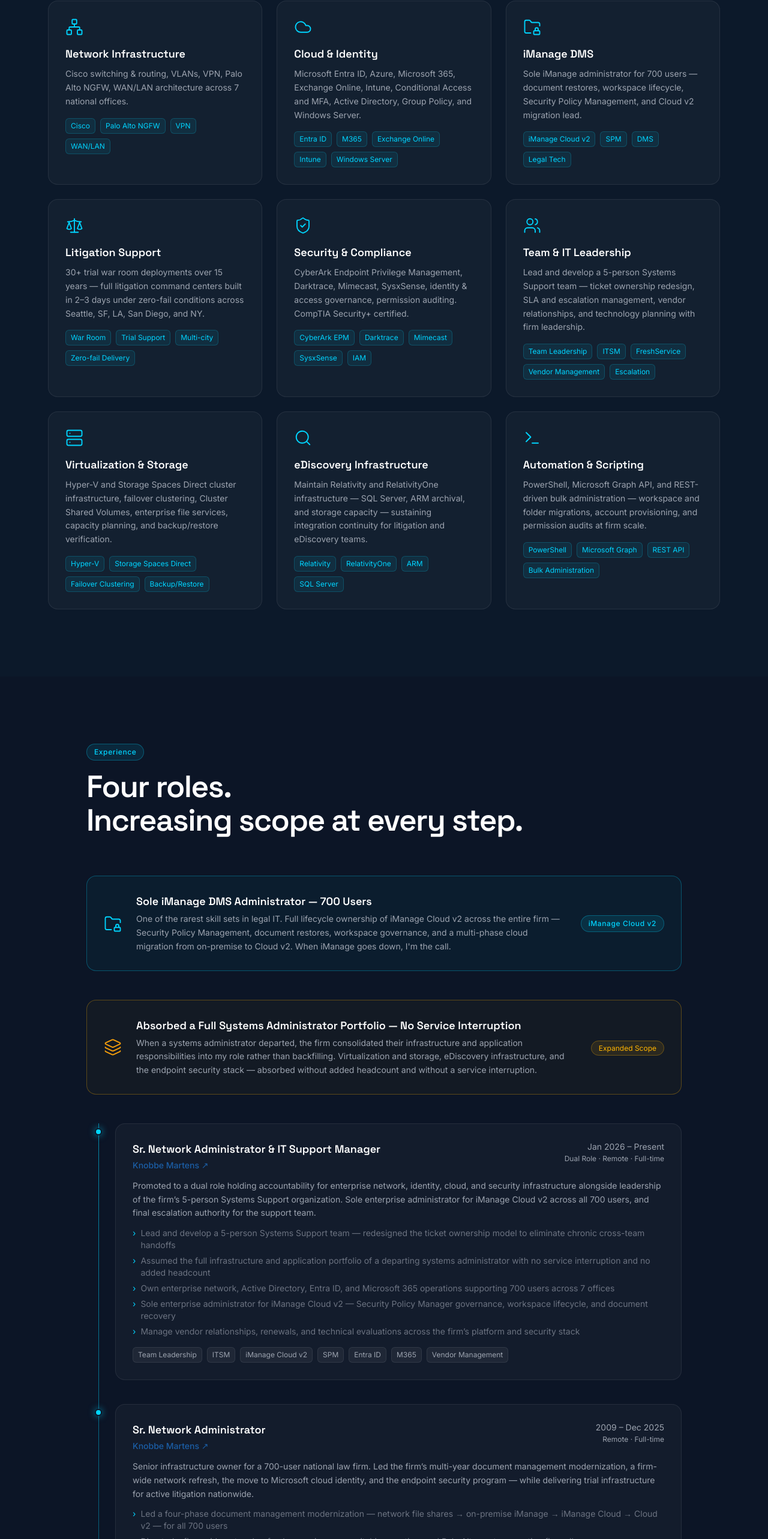
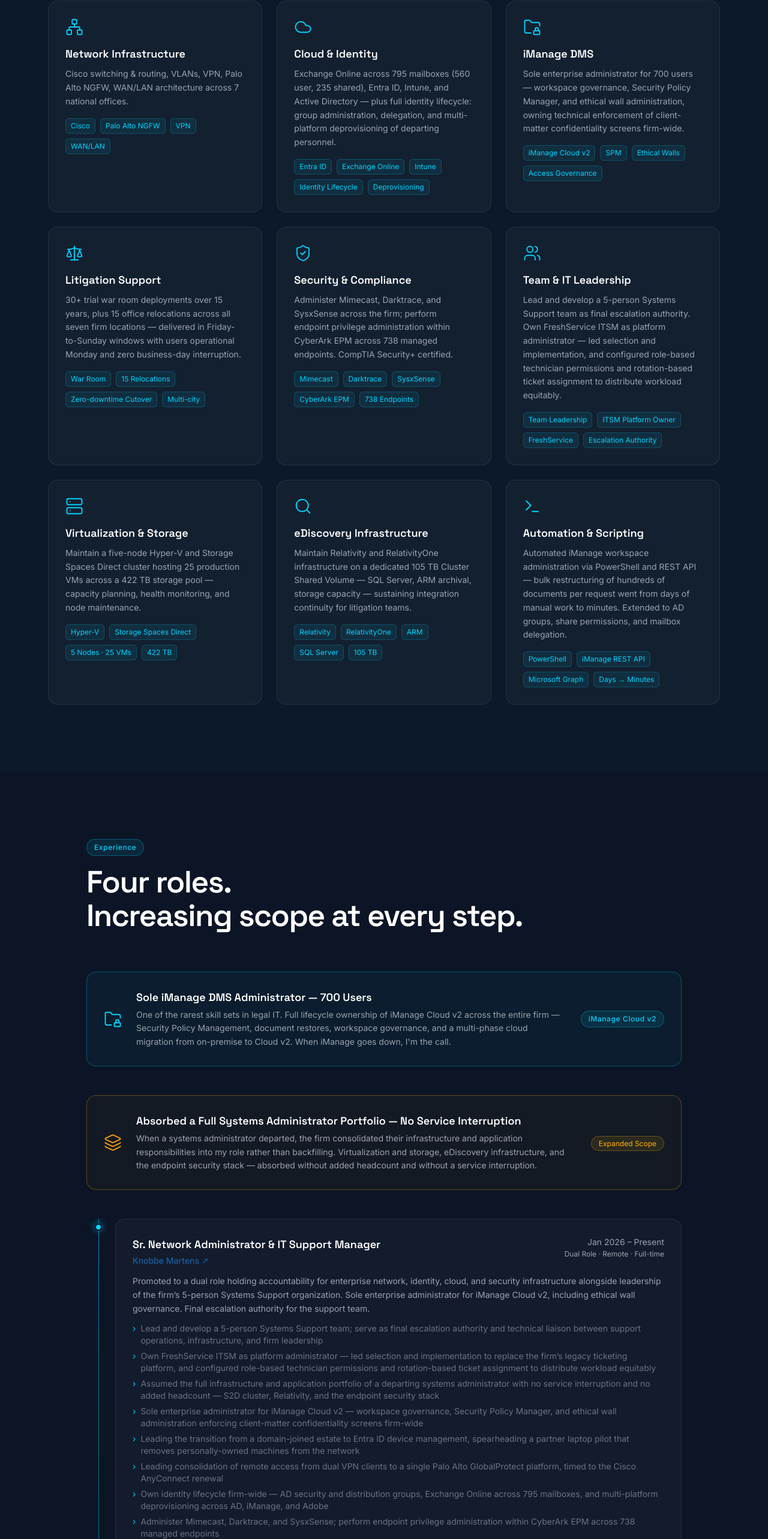
Before and after one commit to MrDVD858/DvD-WebsiteResume, a React (Vite) app: page / in a window 1280 px wide. Shown: the part 2028-4594 px from the top of the page at 60% size. Built offline with nearby package versions, Linux system fonts and the light colour scheme.

Commit message:
update website

```diff
--- a/src/components/ExperienceSection.tsx
+++ b/src/components/ExperienceSection.tsx
@@ -8,43 +8,47 @@
     role: 'Sr. Network Administrator & IT Support Manager',
     company: 'Knobbe Martens',
     companyUrl: 'https://www.knobbe.com/',
-    period: 'Jan 2026 – Present',
-    type: 'Dual Role · Remote · Full-time',
-    desc: 'Promoted to a dual role holding accountability for enterprise network, identity, cloud, and security infrastructure alongside leadership of the firm\u2019s 5-person Systems Support organization. Sole enterprise administrator for iManage Cloud v2 across all 700 users, and final escalation authority for the support team.',
+    period: 'Jan 2026 \u2013 Present',
+    type: 'Dual Role \u00b7 Remote \u00b7 Full-time',
+    desc: 'Promoted to a dual role holding accountability for enterprise network, identity, cloud, and security infrastructure alongside leadership of the firm\u2019s 5-person Systems Support organization. Sole enterprise administrator for iManage Cloud v2, including ethical wall governance. Final escalation authority for the support team.',
     bullets: [
-      'Lead and develop a 5-person Systems Support team — redesigned the ticket ownership model to eliminate chronic cross-team handoffs',
-      'Assumed the full infrastructure and application portfolio of a departing systems administrator with no service interruption and no added headcount',
-      'Own enterprise network, Active Directory, Entra ID, and Microsoft 365 operations supporting 700 users across 7 offices',
-      'Sole enterprise administrator for iManage Cloud v2 — Security Policy Manager governance, workspace lifecycle, and document recovery',
-      'Manage vendor relationships, renewals, and technical evaluations across the firm\u2019s platform and security stack',
+      'Lead and develop a 5-person Systems Support team; serve as final escalation authority and technical liaison between support operations, infrastructure, and firm leadership',
+      'Own FreshService ITSM as platform administrator \u2014 led selection and implementation to replace the firm\u2019s legacy ticketing platform, and configured role-based technician permissions and rotation-based ticket assignment to distribute workload equitably',
+      'Assumed the full infrastructure and application portfolio of a departing systems administrator with no service interruption and no added headcount \u2014 S2D cluster, Relativity, and the endpoint security stack',
+      'Sole enterprise administrator for iManage Cloud v2 \u2014 workspace governance, Security Policy Manager, and ethical wall administration enforcing client-matter confidentiality screens firm-wide',
+      'Leading the transition from a domain-joined estate to Entra ID device management, spearheading a partner laptop pilot that removes personally-owned machines from the network',
+      'Leading consolidation of remote access from dual VPN clients to a single Palo Alto GlobalProtect platform, timed to the Cisco AnyConnect renewal',
+      'Own identity lifecycle firm-wide \u2014 AD security and distribution groups, Exchange Online across 795 mailboxes, and multi-platform deprovisioning across AD, iManage, and Adobe',
+      'Administer Mimecast, Darktrace, and SysxSense; perform endpoint privilege administration within CyberArk EPM across 738 managed endpoints',
+      'Authored infrastructure runbooks and operations documentation, enabling team-wide support of systems previously dependent on a single administrator',
     ],
-    tags: ['Team Leadership', 'ITSM', 'iManage Cloud v2', 'SPM', 'Entra ID', 'M365', 'Vendor Management'],
+    tags: ['Team Leadership', 'ITSM Implementation', 'iManage Cloud v2', 'Ethical Walls', 'Entra ID', 'GlobalProtect', 'Identity Lifecycle'],
   },
   {
     role: 'Sr. Network Administrator',
     company: 'Knobbe Martens',
     companyUrl: 'https://www.knobbe.com/',
-    period: '2009 – Dec 2025',
-    type: 'Remote · Full-time',
-    desc: 'Senior infrastructure owner for a 700-user national law firm. Led the firm\u2019s multi-year document management modernization, a firm-wide network refresh, the move to Microsoft cloud identity, and the endpoint security program — while delivering trial infrastructure for active litigation nationwide.',
+    period: '2009 \u2013 Dec 2025',
+    type: 'Remote \u00b7 Full-time',
+    desc: 'Senior infrastructure owner for a 700-user national law firm. Led the multi-year document management modernization, the network refresh cycle, the move to Microsoft cloud identity, and the automation program \u2014 while delivering trial and relocation infrastructure nationwide.',
     bullets: [
-      'Led a four-phase document management modernization — network file shares → on-premise iManage → iManage Cloud → Cloud v2 — for all 700 users',
-      'Directed a firm-wide network refresh spanning core switching, routing, and Palo Alto next-generation firewalls',
-      'Standardized firewall policy and remote access through Panorama and GlobalProtect, scaling secure connectivity through the shift to remote and hybrid work',
-      'Deployed and administered Entra ID, Microsoft 365, Exchange Online, and Intune under centralized policy',
-      'Implemented the firm\u2019s endpoint and email security stack — CyberArk Endpoint Privilege Management, Darktrace, Mimecast, and SysxSense',
-      'Maintained Hyper-V and Storage Spaces Direct cluster infrastructure, including capacity planning and backup/restore verification',
-      'Maintained Relativity and RelativityOne infrastructure — SQL Server, ARM archival, and storage — sustaining integration continuity for eDiscovery teams',
-      'Automated bulk administration with PowerShell, Microsoft Graph, and REST APIs — workspace migrations, provisioning, and permission audits',
-      'Delivered 30+ trial war room deployments over 15 years across Seattle, SF, LA, San Diego, and NY',
+      'Led a four-phase document management modernization \u2014 file shares \u2192 on-premise iManage \u2192 iManage Cloud \u2192 Cloud v2 \u2014 executing each cutover Friday to Sunday with users operational Monday morning',
+      'Automated iManage workspace administration via PowerShell and REST API, replacing a five-year manual process \u2014 bulk restructuring of hundreds of documents per request went from days to minutes',
+      'Extended automation across AD user and group administration, network share permissions, and Exchange Online mailbox delegation',
+      'Own a recurring four-to-five-year network refresh cycle across seven offices; standardized firewall policy and remote access through Palo Alto NGFW, Panorama, and GlobalProtect',
+      'Deployed and administered Entra ID, Microsoft 365, Exchange Online, and Intune in a hybrid domain-joined posture',
+      'Maintain a five-node Hyper-V and Storage Spaces Direct cluster \u2014 25 production VMs across a 422 TB pool, including the Relativity estate on a dedicated 105 TB CSV, litigation NAS, and on-premises SQL',
+      'Maintain Relativity and RelativityOne infrastructure \u2014 SQL Server, ARM archival, and storage capacity \u2014 through platform migration',
+      'Executed 15 office relocations across all seven firm locations in Friday-to-Sunday windows with zero business-day interruption',
+      'Delivered 30+ trial war room deployments over 15 years across Seattle, SF, LA, San Diego, and New York',
     ],
-    tags: ['iManage', 'Palo Alto NGFW', 'Panorama', 'GlobalProtect', 'Entra ID', 'Intune', 'Hyper-V', 'S2D', 'RelativityOne', 'PowerShell', 'CyberArk'],
+    tags: ['iManage', 'PowerShell', 'REST API', 'Palo Alto NGFW', 'Hyper-V', 'S2D', '422 TB', 'RelativityOne', 'Intune'],
   },
   {
     role: 'Jr. Network Administrator',
     company: 'Knobbe Martens',
     companyUrl: 'https://www.knobbe.com/',
-    period: '2005 – 2009',
+    period: '2005 \u2013 2009',
     type: 'Promoted from Systems Support',
     desc: 'Primary on-site IT resource for the San Diego office with remote support responsibility across five additional national offices. Established the on-site litigation deployment practice later scaled firm-wide.',
     bullets: [
@@ -58,13 +62,12 @@
     role: 'Systems Support Technician',
     company: 'Knobbe Martens',
     companyUrl: 'https://www.knobbe.com/',
-    period: 'Jul 2001 – 2005',
-    type: 'Full-time · Entry Level',
+    period: 'Jul 2001 \u2013 2005',
+    type: 'Full-time \u00b7 Entry Level',
     desc: 'Began IT career delivering Tier 1 and Tier 2 support across the firm\u2019s Windows desktop, application, and network environment, including iManage client support and off-site trial and hearing setups.',
     bullets: [
       'Tier 1 and Tier 2 support across desktop, hardware, software, and network',
       'Supported iManage DeskSite/FileSite clients and off-site trial and hearing setups',
-      'Promoted to Jr. Network Administrator within 4 years',
     ],
     tags: ['Desktop Support', 'iManage DeskSite/FileSite', 'Hardware Troubleshooting', 'Legal IT'],
   },
--- a/src/components/ExpertiseSection.tsx
+++ b/src/components/ExpertiseSection.tsx
@@ -10,50 +10,50 @@
   {
     icon: Cloud,
     title: 'Cloud & Identity',
-    desc: 'Microsoft Entra ID, Azure, Microsoft 365, Exchange Online, Intune, Conditional Access and MFA, Active Directory, Group Policy, and Windows Server.',
-    tags: ['Entra ID', 'M365', 'Exchange Online', 'Intune', 'Windows Server'],
+    desc: 'Exchange Online across 795 mailboxes (560 user, 235 shared), Entra ID, Intune, and Active Directory — plus full identity lifecycle: group administration, delegation, and multi-platform deprovisioning of departing personnel.',
+    tags: ['Entra ID', 'Exchange Online', 'Intune', 'Identity Lifecycle', 'Deprovisioning'],
   },
   {
     icon: FolderLock,
     title: 'iManage DMS',
-    desc: 'Sole iManage administrator for 700 users — document restores, workspace lifecycle, Security Policy Management, and Cloud v2 migration lead.',
-    tags: ['iManage Cloud v2', 'SPM', 'DMS', 'Legal Tech'],
+    desc: 'Sole enterprise administrator for 700 users — workspace governance, Security Policy Manager, and ethical wall administration, owning technical enforcement of client-matter confidentiality screens firm-wide.',
+    tags: ['iManage Cloud v2', 'SPM', 'Ethical Walls', 'Access Governance'],
   },
   {
     icon: Scale,
     title: 'Litigation Support',
-    desc: '30+ trial war room deployments over 15 years — full litigation command centers built in 2–3 days under zero-fail conditions across Seattle, SF, LA, San Diego, and NY.',
-    tags: ['War Room', 'Trial Support', 'Multi-city', 'Zero-fail Delivery'],
+    desc: '30+ trial war room deployments over 15 years, plus 15 office relocations across all seven firm locations — delivered in Friday-to-Sunday windows with users operational Monday and zero business-day interruption.',
+    tags: ['War Room', '15 Relocations', 'Zero-downtime Cutover', 'Multi-city'],
   },
   {
     icon: ShieldCheck,
     title: 'Security & Compliance',
-    desc: 'CyberArk Endpoint Privilege Management, Darktrace, Mimecast, SysxSense, identity & access governance, permission auditing. CompTIA Security+ certified.',
-    tags: ['CyberArk EPM', 'Darktrace', 'Mimecast', 'SysxSense', 'IAM'],
+    desc: 'Administer Mimecast, Darktrace, and SysxSense across the firm; perform endpoint privilege administration within CyberArk EPM across 738 managed endpoints. CompTIA Security+ certified.',
+    tags: ['Mimecast', 'Darktrace', 'SysxSense', 'CyberArk EPM', '738 Endpoints'],
   },
   {
     icon: Users,
     title: 'Team & IT Leadership',
-    desc: 'Lead and develop a 5-person Systems Support team — ticket ownership redesign, SLA and escalation management, vendor relationships, and technology planning with firm leadership.',
-    tags: ['Team Leadership', 'ITSM', 'FreshService', 'Vendor Management', 'Escalation'],
+    desc: 'Lead and develop a 5-person Systems Support team as final escalation authority. Own FreshService ITSM as platform administrator \u2014 led selection and implementation, and configured role-based technician permissions and rotation-based ticket assignment to distribute workload equitably.',
+    tags: ['Team Leadership', 'ITSM Platform Owner', 'FreshService', 'Escalation Authority'],
   },
   {
     icon: Server,
     title: 'Virtualization & Storage',
-    desc: 'Hyper-V and Storage Spaces Direct cluster infrastructure, failover clustering, Cluster Shared Volumes, enterprise file services, capacity planning, and backup/restore verification.',
-    tags: ['Hyper-V', 'Storage Spaces Direct', 'Failover Clustering', 'Backup/Restore'],
+    desc: 'Maintain a five-node Hyper-V and Storage Spaces Direct cluster hosting 25 production VMs across a 422 TB storage pool — capacity planning, health monitoring, and node maintenance.',
+    tags: ['Hyper-V', 'Storage Spaces Direct', '5 Nodes · 25 VMs', '422 TB'],
   },
   {
     icon: Search,
     title: 'eDiscovery Infrastructure',
-    desc: 'Maintain Relativity and RelativityOne infrastructure — SQL Server, ARM archival, and storage capacity — sustaining integration continuity for litigation and eDiscovery teams.',
-    tags: ['Relativity', 'RelativityOne', 'ARM', 'SQL Server'],
+    desc: 'Maintain Relativity and RelativityOne infrastructure on a dedicated 105 TB Cluster Shared Volume — SQL Server, ARM archival, storage capacity — sustaining integration continuity for litigation teams.',
+    tags: ['Relativity', 'RelativityOne', 'ARM', 'SQL Server', '105 TB'],
   },
   {
     icon: Terminal,
     title: 'Automation & Scripting',
-    desc: 'PowerShell, Microsoft Graph API, and REST-driven bulk administration — workspace and folder migrations, account provisioning, and permission audits at firm scale.',
-    tags: ['PowerShell', 'Microsoft Graph', 'REST API', 'Bulk Administration'],
+    desc: 'Automated iManage workspace administration via PowerShell and REST API — bulk restructuring of hundreds of documents per request went from days of manual work to minutes. Extended to AD groups, share permissions, and mailbox delegation.',
+    tags: ['PowerShell', 'iManage REST API', 'Microsoft Graph', 'Days → Minutes'],
   },
 ]
 
```
